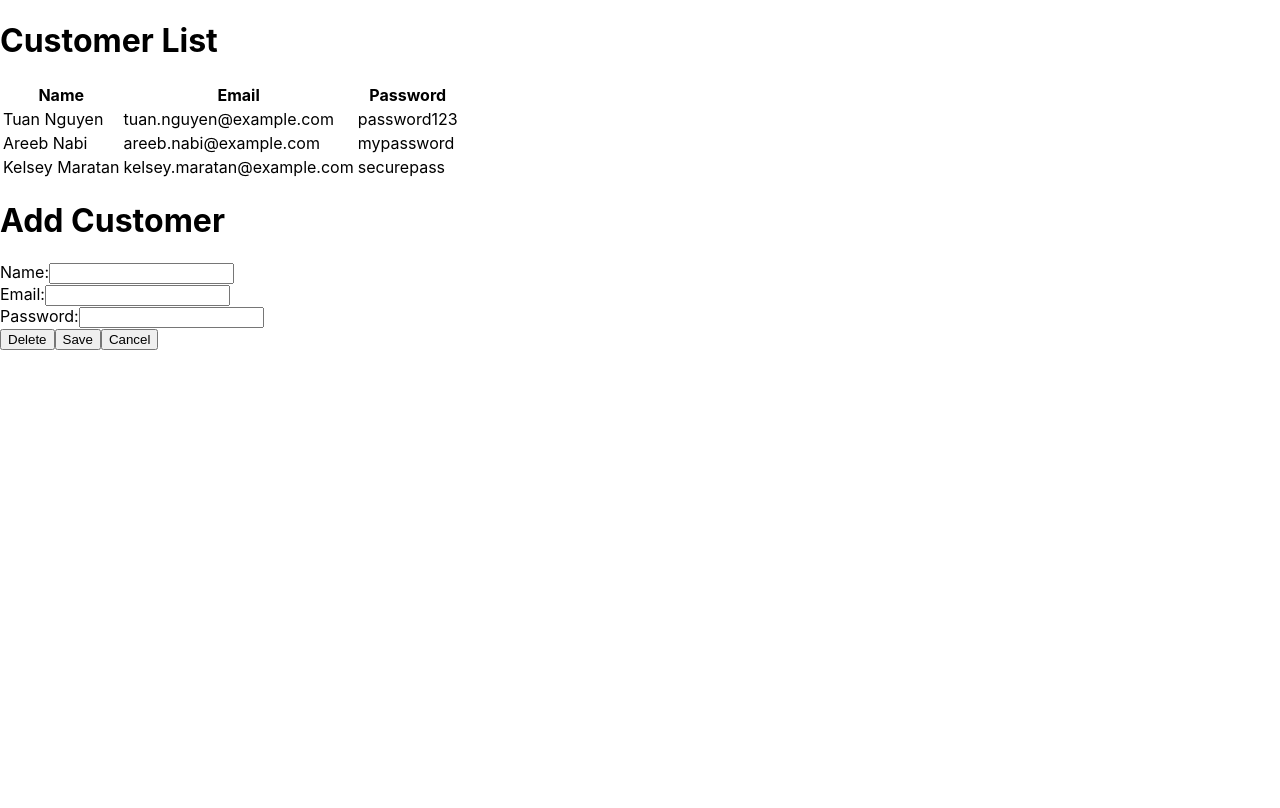
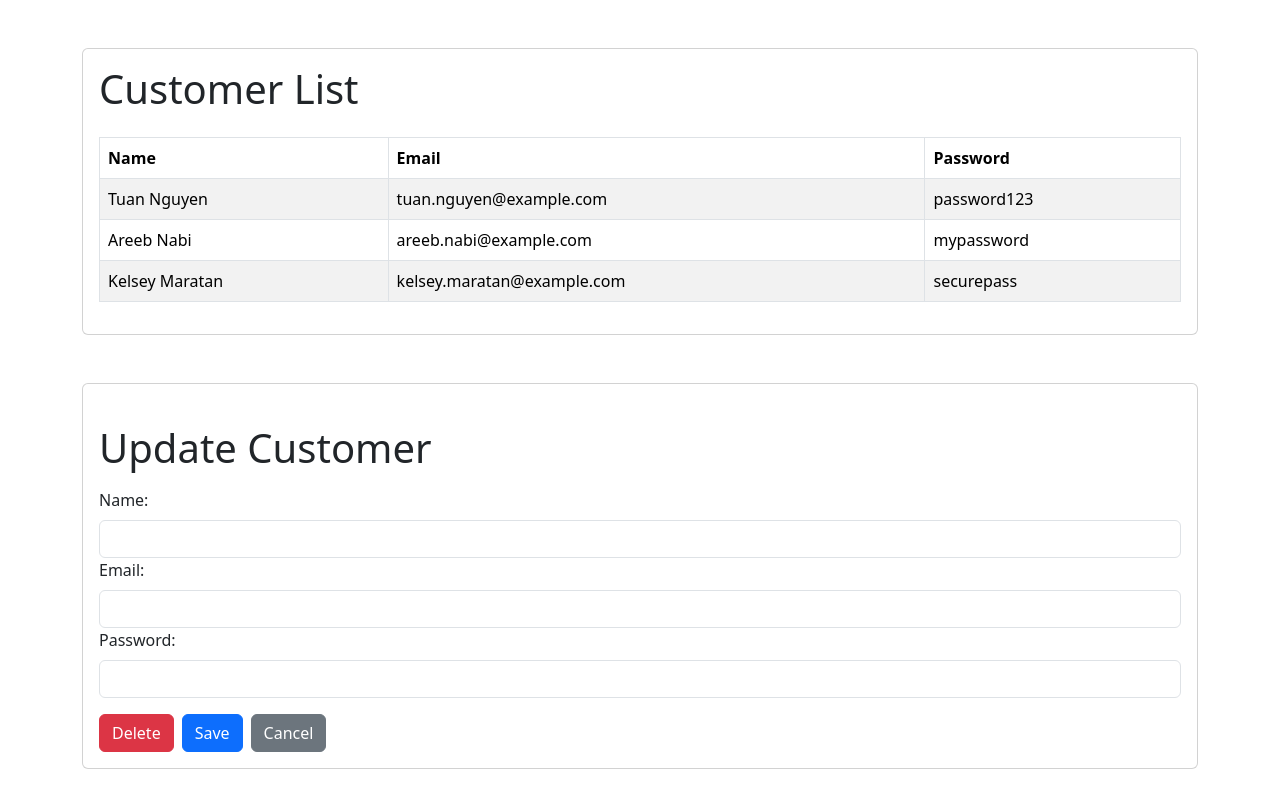
Before and after one commit to tuanng2210/Customer-Management-App, a React (Create React App) app: page / in a window 1280 px wide. Shown: the top 808 px of the page. Built offline with nearby package versions, Linux system fonts and the light colour scheme.

Commit message:
add styling, handle selecting and deselecting, handle cancel

```diff
--- a/src/App.js
+++ b/src/App.js
@@ -1,4 +1,5 @@
 import React, { useState, useEffect } from "react";
+import { Table, Card, Form, Button, Container } from "react-bootstrap";
 
 const App = () => {
   const [customers, setCustomers] = useState([
@@ -21,9 +22,20 @@ const App = () => {
       pass: "securepass",
     },
   ]);
-  const [name, setName] = useState("");
-  const [email, setEmail] = useState("");
-  const [password, setPassword] = useState("");
+
+  const blankCustomer = {
+    id: -1,
+    name: "",
+    email: "",
+    pass: "",
+  };
+
+  const [selectedCustomer, setSelectedCustomer] = useState(blankCustomer);
+  const [formData, setFormData] = useState({
+    name: "",
+    email: "",
+    password: "",
+  });
 
   const handleDelete = () => {
     console.log("Delete button clicked");
@@ -34,17 +46,39 @@ const App = () => {
   };
 
   const handleCancel = () => {
-    console.log("Cancel button clicked");
+    setSelectedCustomer(blankCustomer);
+    setFormData({
+      name: "",
+      email: "",
+      password: "",
+    });
   };
 
   const handleCustomerClick = (customer) => {
-    console.log("Customer clicked:", customer);
+    if (selectedCustomer?.id === customer.id) {
+      setSelectedCustomer(blankCustomer);
+      setFormData({ name: "", email: "", password: "" });
+    } else {
+      setSelectedCustomer(customer);
+      setFormData({
+        name: customer.name,
+        email: customer.email,
+        password: customer.pass,
+      });
+    }
+  };
+
+  const handleInputChange = (e) => {
+    const { name, value } = e.target;
+    setFormData((prev) => ({ ...prev, [name]: value }));
   };
 
   return (
-    <div>
-      <h1>Customer List</h1>
-      <table>
+    <Container className="mt-5">
+      <Card>
+        <Card.Body>
+          <h1 className="mb-4">Customer List</h1>
+          <Table striped bordered hover>
             <thead>
               <tr>
                 <th>Name</th>
@@ -57,7 +91,11 @@ const App = () => {
                 <tr
                   key={customer.id}
                   onClick={() => handleCustomerClick(customer)}
-              style={{ cursor: "pointer" }}
+                  style={{
+                    cursor: "pointer",
+                    fontWeight:
+                      selectedCustomer?.id === customer.id ? "bold" : "normal",
+                  }}
                 >
                   <td>{customer.name}</td>
                   <td>{customer.email}</td>
@@ -65,53 +103,65 @@ const App = () => {
                 </tr>
               ))}
             </tbody>
-      </table>
+          </Table>
+        </Card.Body>
+      </Card>
 
-      <h1> Add Customer</h1>
-      <form>
-        <div>
-          <label>
-            Name:
-            <input
+      <Card className="mt-5 mb-5">
+        <Card.Body>
+          <h1 className="mt-4 mb-3">
+            {selectedCustomer.id === -1 ? "Update Customer" : "Add Customer"}
+          </h1>
+          <Form>
+            <Form.Group controlId="formName">
+              <Form.Label>Name:</Form.Label>
+              <Form.Control
                 type="text"
-              value={name}
-              onChange={(e) => setName(e.target.value)}
+                name="name"
+                value={formData.name}
+                onChange={handleInputChange}
               />
-          </label>
+            </Form.Group>
+
+            <Form.Group controlId="formEmail">
+              <Form.Label>Email:</Form.Label>
+              <Form.Control
+                type="email"
+                name="email"
+                value={formData.email}
+                onChange={handleInputChange}
+              />
+            </Form.Group>
+
+            <Form.Group controlId="formPassword">
+              <Form.Label>Password:</Form.Label>
+              <Form.Control
+                type="password"
+                name="password"
+                value={formData.password}
+                onChange={handleInputChange}
+              />
+            </Form.Group>
+
+            <div className="mt-3">
+              <Button variant="danger" onClick={handleDelete}>
+                Delete
+              </Button>
+              <Button variant="primary" className="ms-2" onClick={handleSave}>
+                Save
+              </Button>
+              <Button
+                variant="secondary"
+                className="ms-2"
+                onClick={handleCancel}
+              >
+                Cancel
+              </Button>
             </div>
-        <div>
-          <label>
-            Email:
-            <input
-              type="email"
-              value={email}
-              onChange={(e) => setEmail(e.target.value)}
-            />
-          </label>
-        </div>
-        <div>
-          <label>
-            Password:
-            <input
-              type="password"
-              value={password}
-              onChange={(e) => setPassword(e.target.value)}
-            />
-          </label>
-        </div>
-        <div>
-          <button type="button" onClick={handleDelete}>
-            Delete
-          </button>
-          <button type="button" onClick={handleSave}>
-            Save
-          </button>
-          <button type="button" onClick={handleCancel}>
-            Cancel
-          </button>
-        </div>
-      </form>
-    </div>
+          </Form>
+        </Card.Body>
+      </Card>
+    </Container>
   );
 };
 
--- a/src/index.js
+++ b/src/index.js
@@ -3,6 +3,8 @@ import ReactDOM from "react-dom/client";
 import "./index.css";
 import App from "./App";
 import reportWebVitals from "./reportWebVitals";
+import 'bootstrap/dist/css/bootstrap.min.css';
+
 
 const root = ReactDOM.createRoot(document.getElementById("root"));
 root.render(
```
Lines whose indentation alone changed are shown as unchanged.
